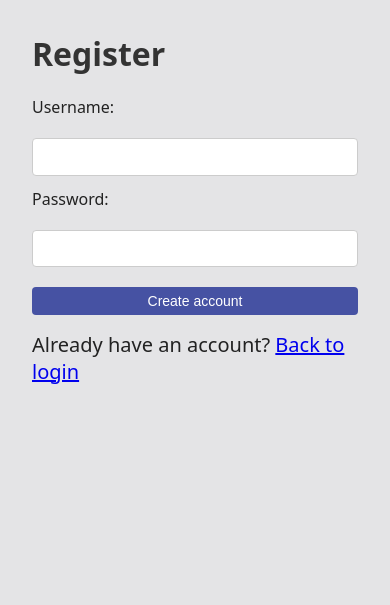
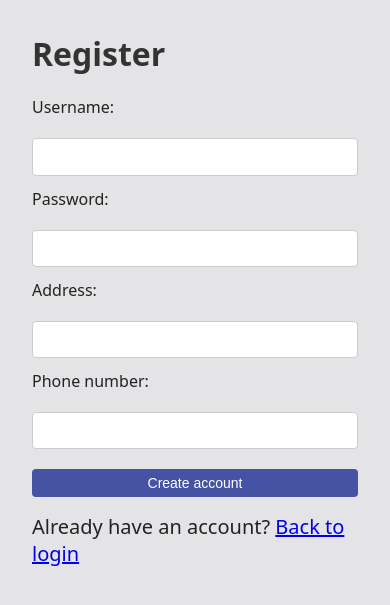
Before and after one commit to NatalieParker/CSE-111-Project, a Flask app: page /register in a window 390 px wide. Shown: the top 605 px of the page. Run offline with Flask 3, Linux system fonts and the light colour scheme.

Commit message:
Added Address and Phonenum

```diff
--- a/app.py
+++ b/app.py
@@ -240,6 +240,8 @@ def register():
     if request.method == "POST":
         username = request.form.get("username", "").strip()
         password = request.form.get("password", "").strip()
+        address = request.form.get("address", "").strip()
+        phonenum = request.form.get("phonenum", "").strip()
 
         if not username or not password:
             flash("Username and password are required.", "error")
@@ -259,8 +261,8 @@ def register():
 
         cur.execute("""
             INSERT INTO customer (c_custkey, c_name, c_address, c_citykey, c_phone, c_balance)
-            VALUES(?, ?, 'N/A', 1, '222-222-2222', 100);
-        """, (new_cust_key, username))
+            VALUES(?, ?, ?, 1, ?, 100);
+        """, (new_cust_key, username, address, phonenum))
 
         cur.execute("""
             INSERT INTO user_account (username, u_custkey, password, role)
--- a/templates/register.html
+++ b/templates/register.html
@@ -21,6 +21,12 @@
       <label>Password:</label>
       <input type="password" name="password" required />
 
+      <label>Address:</label>
+      <input type="text" name="address" required />
+
+      <label>Phone number:</label>
+      <input type="text" name="phonenum" required />
+
       <button type="submit">Create account</button>
     </form>
 
```
Also changed, not shown: project.db.
